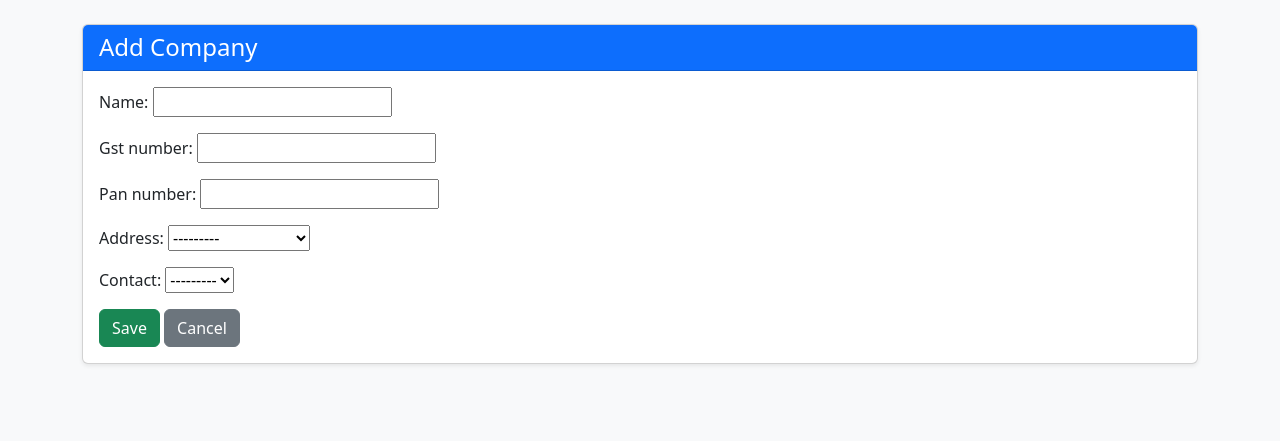
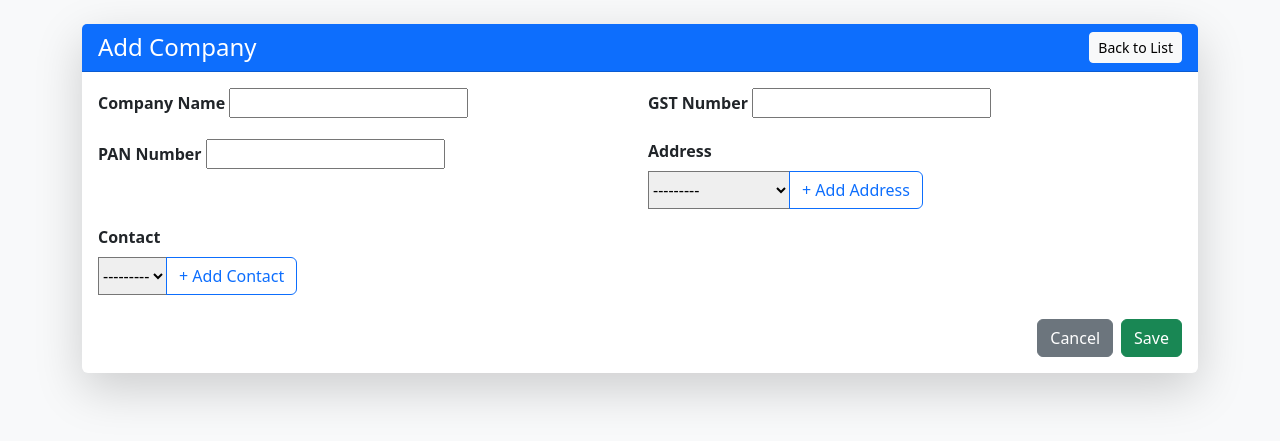
Before and after one commit to panditofcodes/billing_app, a Django app: page /masters/companies/new/ in a window 1280 px wide. Shown: the part 56-497 px from the top of the page. Run offline with Django 5.2, Linux system fonts and the light colour scheme; a user stored in the database is signed in; tables that the repository leaves empty hold one stand-in row (values such as "Sample post").

Commit message:
Refactor billing app forms and views to include Address and Contact models; update templates for improved user experience.

```diff
--- a/billing_app/billing_app/settings.py
+++ b/billing_app/billing_app/settings.py
@@ -19,7 +19,7 @@
 SECRET_KEY = os.getenv("SECRET_KEY", "django-insecure-dev-key")
 
 # Debug mode (default False for production)
-DEBUG = os.getenv("DEBUG", "False") == "True"
+DEBUG = True
 
 # Allowed hosts (Railway sets its own domain)
 ALLOWED_HOSTS = ["panditofcodes.pythonanywhere.com", "127.0.0.1"]
--- a/billing_app/masters/forms.py
+++ b/billing_app/masters/forms.py
@@ -1,5 +1,5 @@
 from django import forms
-from .models import Company, Item, Customer
+from .models import Company, Item, Customer, Address, Contact
 
 
 class CompanyForm(forms.ModelForm):
@@ -17,3 +17,13 @@
     class Meta:
         model = Customer
         fields = '__all__'
+
+class AddressForm(forms.ModelForm):
+    class Meta:
+        model = Address
+        fields = ["line1", "city", "state", "pincode", "country"]
+
+class ContactForm(forms.ModelForm):
+    class Meta:
+        model = Contact
+        fields = ["email", "phone"]
--- a/billing_app/masters/models.py
+++ b/billing_app/masters/models.py
@@ -24,8 +24,12 @@
     name = models.CharField(max_length=255)
     gst_number = models.CharField(max_length=15, blank=True, null=True)
     pan_number = models.CharField(max_length=10, blank=True, null=True)
-    address = models.ForeignKey(Address, on_delete=models.SET_NULL, null=True)
-    contact = models.ForeignKey(Contact, on_delete=models.SET_NULL, null=True)
+    address = models.ForeignKey(
+        Address, on_delete=models.SET_NULL, null=True, blank=True
+    )
+    contact = models.ForeignKey(
+        Contact, on_delete=models.SET_NULL, null=True, blank=True
+    )
 
     def __str__(self):
         return self.name
@@ -34,8 +38,12 @@
 class Customer(models.Model):
     name = models.CharField(max_length=255)
     gst_number = models.CharField(max_length=15, blank=True, null=True)
-    address = models.ForeignKey(Address, on_delete=models.SET_NULL, null=True)
-    contact = models.ForeignKey(Contact, on_delete=models.SET_NULL, null=True)
+    address = models.ForeignKey(
+        Address, on_delete=models.SET_NULL, null=True, blank=True
+    )
+    contact = models.ForeignKey(
+        Contact, on_delete=models.SET_NULL, null=True, blank=True
+    )
 
     def __str__(self):
         return self.name
--- a/billing_app/masters/urls.py
+++ b/billing_app/masters/urls.py
@@ -2,17 +2,25 @@
 from . import views
 
 urlpatterns = [
-    # Company URLs
+    # ------------------ Company URLs ------------------ #
     path("companies/", views.company_list, name="company_list"),
     path("companies/new/", views.company_create, name="company_create"),
     path("companies/<int:pk>/", views.company_detail, name="company_detail"),
     path("companies/<int:pk>/delete/", views.company_delete, name="company_delete"),
-    # Item URLs
+
+    # ------------------ Address URLs ------------------ #
+    path("addresses/new/", views.address_create, name="address_create"),
+
+    # ------------------ Contact URLs ------------------ #
+    path("contacts/new/", views.contact_create, name="contact_create"),
+
+    # ------------------ Item URLs ------------------ #
     path("items/", views.item_list, name="item_list"),
     path("items/new/", views.item_create, name="item_create"),
     path("items/<int:pk>/", views.item_detail, name="item_detail"),
     path("items/<int:pk>/delete/", views.item_delete, name="item_delete"),
-    # Customer
+
+    # ------------------ Customer URLs ------------------ #
     path("customers/", views.customer_list, name="customer_list"),
     path("customers/new/", views.customer_create, name="customer_create"),
     path("customers/<int:pk>/", views.customer_detail, name="customer_detail"),
--- a/billing_app/masters/views.py
+++ b/billing_app/masters/views.py
@@ -1,7 +1,7 @@
 from django.shortcuts import render, redirect, get_object_or_404
 from django.contrib.auth.decorators import login_required
-from .models import Company, Item, Customer
-from .forms import CompanyForm, ItemForm, CustomerForm
+from .models import Company, Item, Customer, Address, Contact
+from .forms import CompanyForm, ItemForm, CustomerForm, AddressForm, ContactForm
 
 
 # ------------------ Company Views ------------------ #
@@ -15,7 +15,7 @@
 
 @login_required
 def company_detail(request, pk):
-    company = Company.objects.get(id=pk)
+    company = get_object_or_404(Company, id=pk)
     return render(request, "masters/company/company_detail.html", {"company": company})
 
 
@@ -28,7 +28,16 @@
             return redirect("company_list")
     else:
         form = CompanyForm()
-    return render(request, "masters/company/company_form.html", {"form": form})
+
+    # Pass address and contact lists to template for selection
+    addresses = Address.objects.all()
+    contacts = Contact.objects.all()
+
+    return render(
+        request,
+        "masters/company/company_form.html",
+        {"form": form, "addresses": addresses, "contacts": contacts},
+    )
 
 
 @login_required
@@ -40,6 +49,34 @@
     return render(
         request, "masters/company/company_confirm_delete.html", {"company": company}
     )
+
+
+# ------------------ Address Views ------------------ #
+@login_required
+def address_create(request):
+    if request.method == "POST":
+        form = AddressForm(request.POST)
+        if form.is_valid():
+            form.save()
+            # redirect back to company creation form
+            return redirect("company_create")
+    else:
+        form = AddressForm()
+    return render(request, "masters/address/address_form.html", {"form": form})
+
+
+# ------------------ Contact Views ------------------ #
+@login_required
+def contact_create(request):
+    if request.method == "POST":
+        form = ContactForm(request.POST)
+        if form.is_valid():
+            form.save()
+            # redirect back to company creation form
+            return redirect("company_create")
+    else:
+        form = ContactForm()
+    return render(request, "masters/contact/contact_form.html", {"form": form})
 
 
 # ------------------ Item Views ------------------ #
--- a/billing_app/templates/masters/company/company_form.html
+++ b/billing_app/templates/masters/company/company_form.html
@@ -1,15 +1,76 @@
-{% extends 'base.html' %} {% load static %} {% block content %}
-<div class="card shadow-sm">
-  <div class="card-header bg-primary text-white">
+{% extends 'base.html' %}
+{% load static %}
+{% block content %}
+
+<div class="card shadow-lg border-0 mt-4">
+  <div class="card-header bg-primary text-white d-flex justify-content-between align-items-center">
     <h4 class="mb-0">Add Company</h4>
+    <a href="{% url 'company_list' %}" class="btn btn-light btn-sm">
+      <i class="bi bi-arrow-left"></i> Back to List
+    </a>
   </div>
+
   <div class="card-body">
     <form method="POST" novalidate>
       {% csrf_token %}
-      <div class="mb-3">{{ form.as_p }}</div>
-      <button type="submit" class="btn btn-success">Save</button>
-      <a href="{% url 'company_list' %}" class="btn btn-secondary">Cancel</a>
+      <div class="row g-3">
+
+        <!-- Company Name -->
+        <div class="col-md-6">
+          <label for="{{ form.name.id_for_label }}" class="form-label fw-semibold">Company Name</label>
+          {{ form.name }}
+        </div>
+
+        <!-- GST Number -->
+        <div class="col-md-6">
+          <label for="{{ form.gst_number.id_for_label }}" class="form-label fw-semibold">GST Number</label>
+          {{ form.gst_number }}
+        </div>
+
+        <!-- PAN Number -->
+        <div class="col-md-6">
+          <label for="{{ form.pan_number.id_for_label }}" class="form-label fw-semibold">PAN Number</label>
+          {{ form.pan_number }}
+        </div>
+
+        <!-- Address Dropdown -->
+        <div class="col-md-6">
+          <label for="{{ form.address.id_for_label }}" class="form-label fw-semibold">Address</label>
+          <div class="input-group">
+            {{ form.address }}
+            <a href="{% url 'address_create' %}" target="_blank" class="btn btn-outline-primary">
+              + Add Address
+            </a>
+          </div>
+          {% if not form.address.field.queryset.exists %}
+          <small class="text-muted">No addresses found — click “Add Address” to create one.</small>
+          {% endif %}
+        </div>
+
+        <!-- Contact Dropdown -->
+        <div class="col-md-6">
+          <label for="{{ form.contact.id_for_label }}" class="form-label fw-semibold">Contact</label>
+          <div class="input-group">
+            {{ form.contact }}
+            <a href="{% url 'contact_create' %}" target="_blank" class="btn btn-outline-primary">
+              + Add Contact
+            </a>
+          </div>
+          {% if not form.contact.field.queryset.exists %}
+          <small class="text-muted">No contacts found — click “Add Contact” to create one.</small>
+          {% endif %}
+        </div>
+
+      </div>
+
+      <div class="mt-4 d-flex justify-content-end gap-2">
+        <a href="{% url 'company_list' %}" class="btn btn-secondary">Cancel</a>
+        <button type="submit" class="btn btn-success">
+          <i class="bi bi-save"></i> Save
+        </button>
+      </div>
     </form>
   </div>
 </div>
+
 {% endblock %}
```
Also changed, not shown: billing_app/templates/masters/address/address_form.html (added, +49 -0 lines), billing_app/templates/masters/contact/contact_form.html (added, +34 -0 lines), billing_app/templates/masters/customer/customer_form.html (+46 -6 lines).
